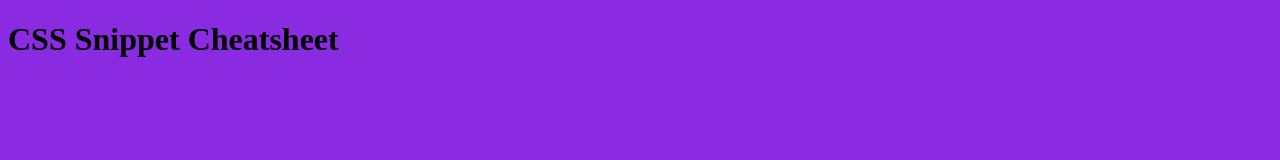
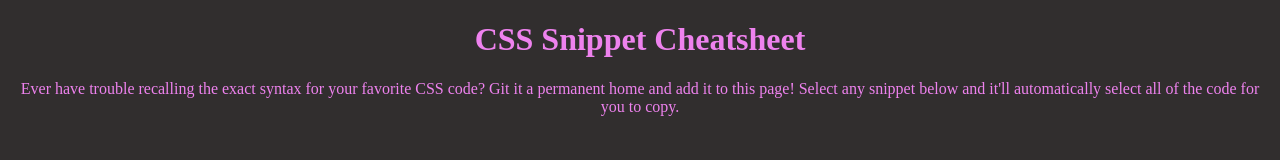
Before and after one commit to OrganicClick/Module-02-Mini-Project, a plain HTML site: page index.html in a window 1280 px wide. Drawn offline with Linux system fonts and the light colour scheme.

Commit message:
Created a header and description of the web page, changed body background color to dark gray, text color of body to voilet, and text-aligned center

```diff
--- a/index.html
+++ b/index.html
@@ -9,6 +9,12 @@
     <body>
         <header>
             <h1> CSS Snippet Cheatsheet </h1>
+                <div class="Subheader">
+                    <p> Ever have trouble recalling the exact syntax for your favorite CSS code? Git it a permanent home
+                        and add it to this page! Select any snippet below and it'll automatically select all of the code for
+                        you to copy.
+                    </p>
+                </div>
         </header>
         <div class="Subheader">
 
--- a/styles.css
+++ b/styles.css
@@ -1,4 +1,6 @@
 body {
-    background-color:blueviolet;
+    background-color:rgb(49, 46, 46);
+    text-align: center;
+    color: violet;
 
 }
```
